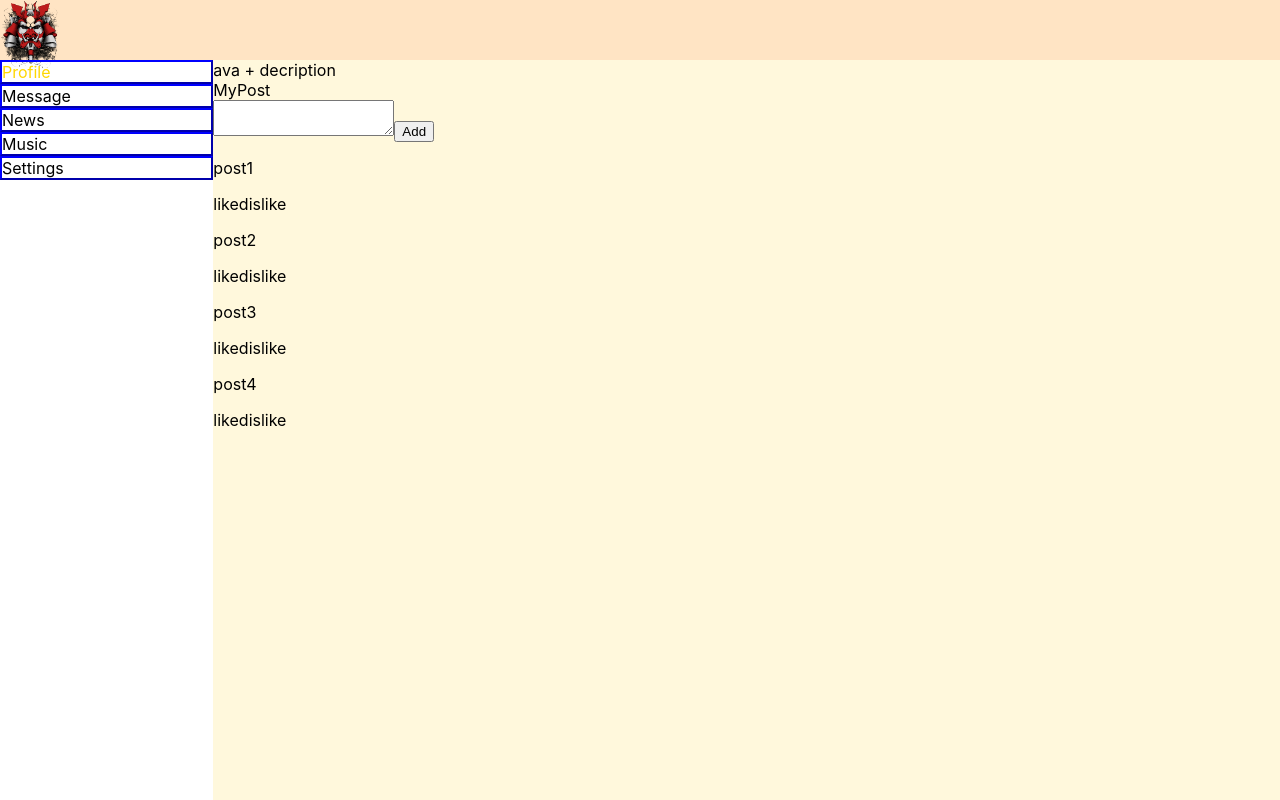
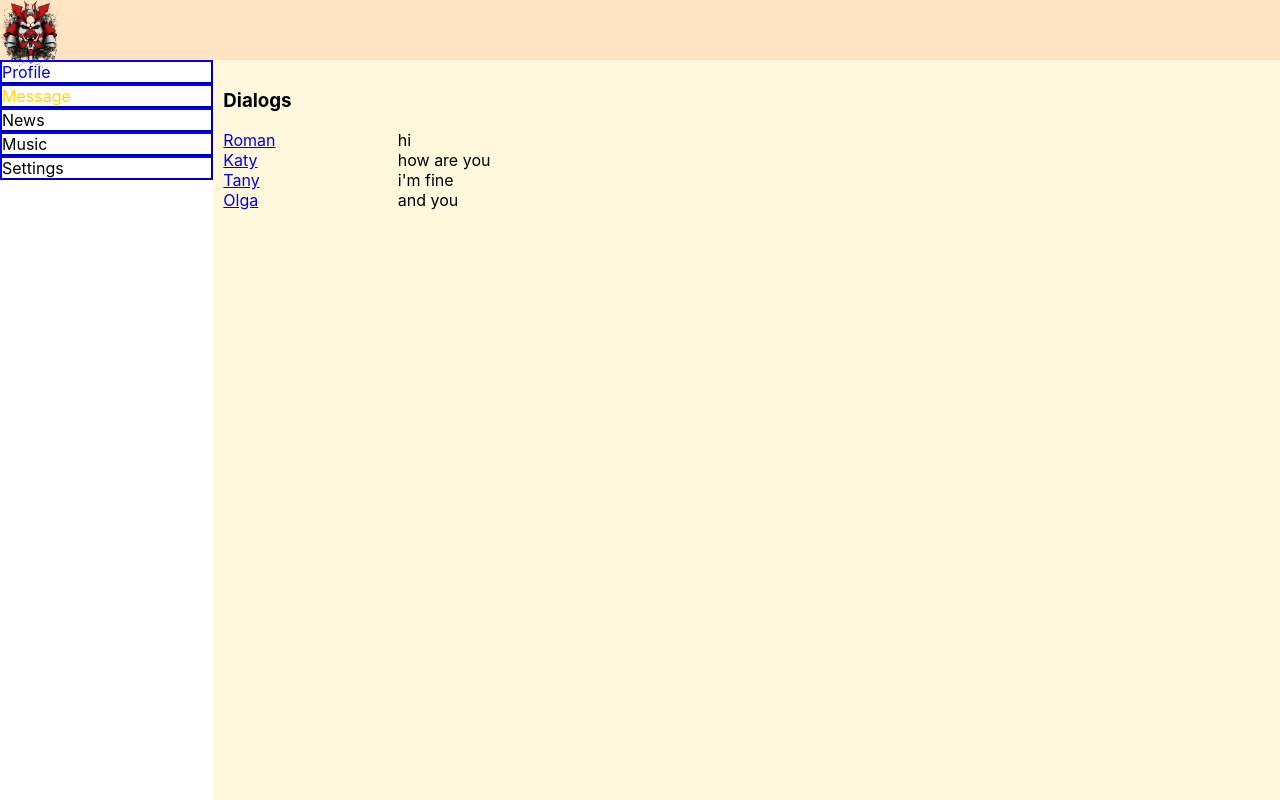
Before and after one commit to shinkar94/samurai-way-main, a React (Create React App) app: page /dialogs in a window 1280 px wide. Built offline with nearby package versions, Linux system fonts and the light colour scheme.

Commit message:
lesson 23

```diff
--- a/src/App.css
+++ b/src/App.css
@@ -1,10 +1,16 @@
-.app-wrapper {
-    width: 100vw;
-    height: 100vh;
-    display: grid;
-    grid-template-rows: 60px 1fr;
-    grid-template-columns: 2fr 10fr;
-    grid-template-areas:
-  "h h"
-  "n c";
-}
+/*.app-wrapper {*/
+/*    width: 100vw;*/
+/*    height: 100vh;*/
+/*    display: grid;*/
+/*    grid-template-rows: 60px 1fr;*/
+/*    grid-template-columns: 2fr 10fr;*/
+/*    grid-template-areas:*/
+/*  "h h"*/
+/*  "n c";*/
+/*}*/
+
+/*.content {*/
+/*    position: relative;*/
+/*    grid-area: c;*/
+/*    background: cornsilk;*/
+/*}*/
--- /dev/null
+++ b/src/App.module.css
@@ -0,0 +1,17 @@
+.appWrapper {
+    width: 100vw;
+    height: 100vh;
+    display: grid;
+    grid-template-rows: 60px 1fr;
+    grid-template-columns: 2fr 10fr;
+    grid-template-areas:
+  "h h"
+  "n c";
+}
+
+.content {
+    position: relative;
+    grid-area: c;
+    background: cornsilk;
+    padding: 10px;
+}
--- a/src/App.tsx
+++ b/src/App.tsx
@@ -1,18 +1,25 @@
 import React from 'react';
-import './App.css';
 import {Header} from "./components/Header/Header";
 import {Navbar} from "./components/Navbar/Navbar";
 import {Profile} from "./components/Profile/Profile";
+import {Dialogs} from "./components/Dialogs/Dialogs";
+import appSt from "./App.module.css"
+import {BrowserRouter, Route} from "react-router-dom";
 
 
-const  App = () =>{
-  return (
-    <div className='app-wrapper'>
-        <Header />
-        <Navbar />
-        <Profile />
-    </div>
-  );
+const App = () => {
+    return (
+        <BrowserRouter>
+            <div className={appSt.appWrapper}>
+                <Header/>
+                <Navbar/>
+                <div className={appSt.content}>
+                    <Route path='/dialogs' component={Dialogs}/>
+                    <Route path='/profile' component={Profile}/>
+                </div>
+            </div>
+        </BrowserRouter>
+    );
 }
 
 export default App;
--- /dev/null
+++ b/src/components/Dialogs/Dialogs.module.css
@@ -0,0 +1,4 @@
+.dialogs_content{
+    display: grid;
+    grid-template-columns: 2fr 10fr;
+}
--- /dev/null
+++ b/src/components/Dialogs/Dialogs.tsx
@@ -0,0 +1,44 @@
+import dlSt from './Dialogs.module.css'
+import {NavLink} from "react-router-dom";
+
+type DialogType = {
+    id:string
+    name: string
+}
+
+export const Dialog = (props:DialogType) =>{
+    let path = "/dialogs/" + props.id
+    return(
+        <div className={dlSt.item}><NavLink to={path}> {props.name}</NavLink></div>
+    )
+}
+type MessageType = {
+    message: string
+}
+export const Messag = (props:MessageType) =>{
+    return (
+        <div className="message">{props.message}</div>
+    )
+}
+
+export const Dialogs = () =>{
+    return(
+        <div className={dlSt.dialogs}>
+            <div className={dlSt.dialogs_title}><h3>Dialogs</h3></div>
+            <div className={dlSt.dialogs_content}>
+                <div className={dlSt.dialogs_user_panel}>
+                    <Dialog id={"1"} name={"Roman"}/>
+                    <Dialog id={"2"} name={"Katy"}/>
+                    <Dialog id={"3"} name={"Tany"}/>
+                    <Dialog id={"4"} name={"Olga"}/>
+                </div>
+                <div className={dlSt.messages}>
+                    <Messag message={"hi"} />
+                    <Messag message={"how are you"} />
+                    <Messag message={"i'm fine"} />
+                    <Messag message={"and you"} />
+                </div>
+            </div>
+        </div>
+    )
+}
--- a/src/components/Navbar/Navbar.module.css
+++ b/src/components/Navbar/Navbar.module.css
@@ -4,7 +4,12 @@
     min-width: 10vw;
 }
 .item{
+    color: black;
     border: 2px outset blue;
+}
+.item a{
+    text-decoration: none;
+    /*color: black;*/
 }
 .active{
     color: gold;
--- a/src/components/Navbar/Navbar.tsx
+++ b/src/components/Navbar/Navbar.tsx
@@ -1,11 +1,12 @@
 import React from "react";
 import navSt from './Navbar.module.css';
+import {NavLink} from "react-router-dom";
 
 export const Navbar = () =>{
     return(
         <nav className='nav'>
-            <div className={`${navSt.item} ${navSt.active}`}><a>Profile</a></div>
-            <div className={navSt.item}><a>Message</a></div>
+            <div className={`${navSt.item} ${navSt.active}`}><NavLink to={"/profile"} activeClassName={navSt.active}>Profile</NavLink></div>
+            <div className={navSt.item}><NavLink to={"/dialogs"} activeClassName={navSt.active}>Message</NavLink></div>
             <div className={navSt.item}><a>News</a></div>
             <div className={navSt.item}><a>Music</a></div>
             <div className={navSt.item}><a>Settings</a></div>
--- a/src/components/Profile/Profile.module.css
+++ b/src/components/Profile/Profile.module.css
@@ -1,8 +1,3 @@
-.content {
-    position: relative;
-    grid-area: c;
-    background: cornsilk;
-}
 .content .imageSamurai{
     width: 80vw;
 }
--- a/src/components/Profile/Profile.tsx
+++ b/src/components/Profile/Profile.tsx
@@ -1,12 +1,13 @@
 import React from "react";
 import pSt from "./Profile.module.css"
 import {MyPost} from "./MyPost/MyPost";
+import {ProfileInfo} from "./ProfileInfo/ProfileInfo";
 
 export const Profile = () =>{
     return(
-        <div className={pSt.content}>
+        <div>
             <div className={pSt.imageSamurai}></div>
-            <div>ava + decription</div>
+            <ProfileInfo />
             <MyPost />
         </div>
     )
--- /dev/null
+++ b/src/components/Profile/ProfileInfo/ProfileInfo.tsx
@@ -0,0 +1,8 @@
+import React from "react";
+
+
+export const ProfileInfo = () =>{
+    return(
+        <div>ava + decription</div>
+    )
+}
```
